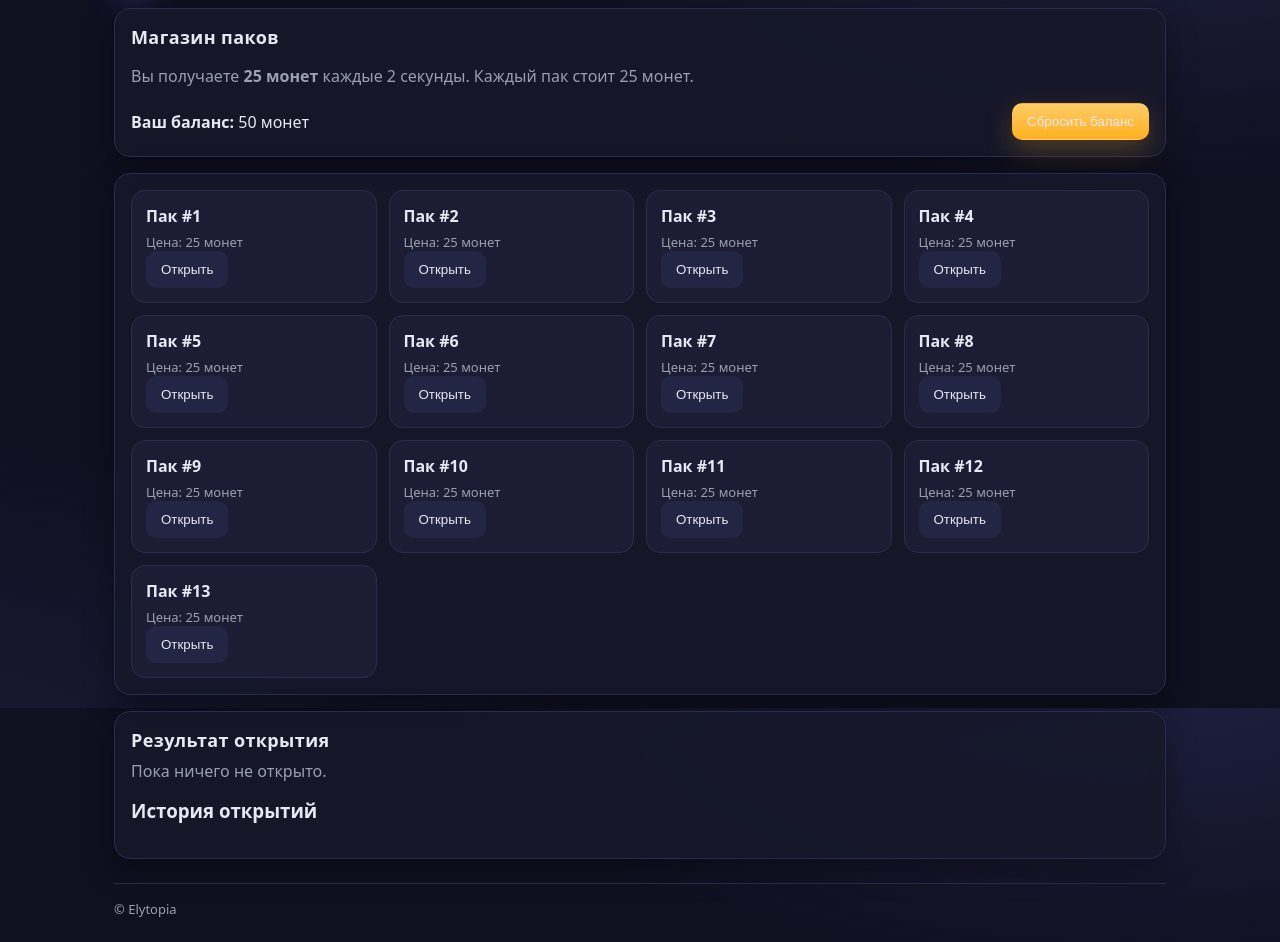
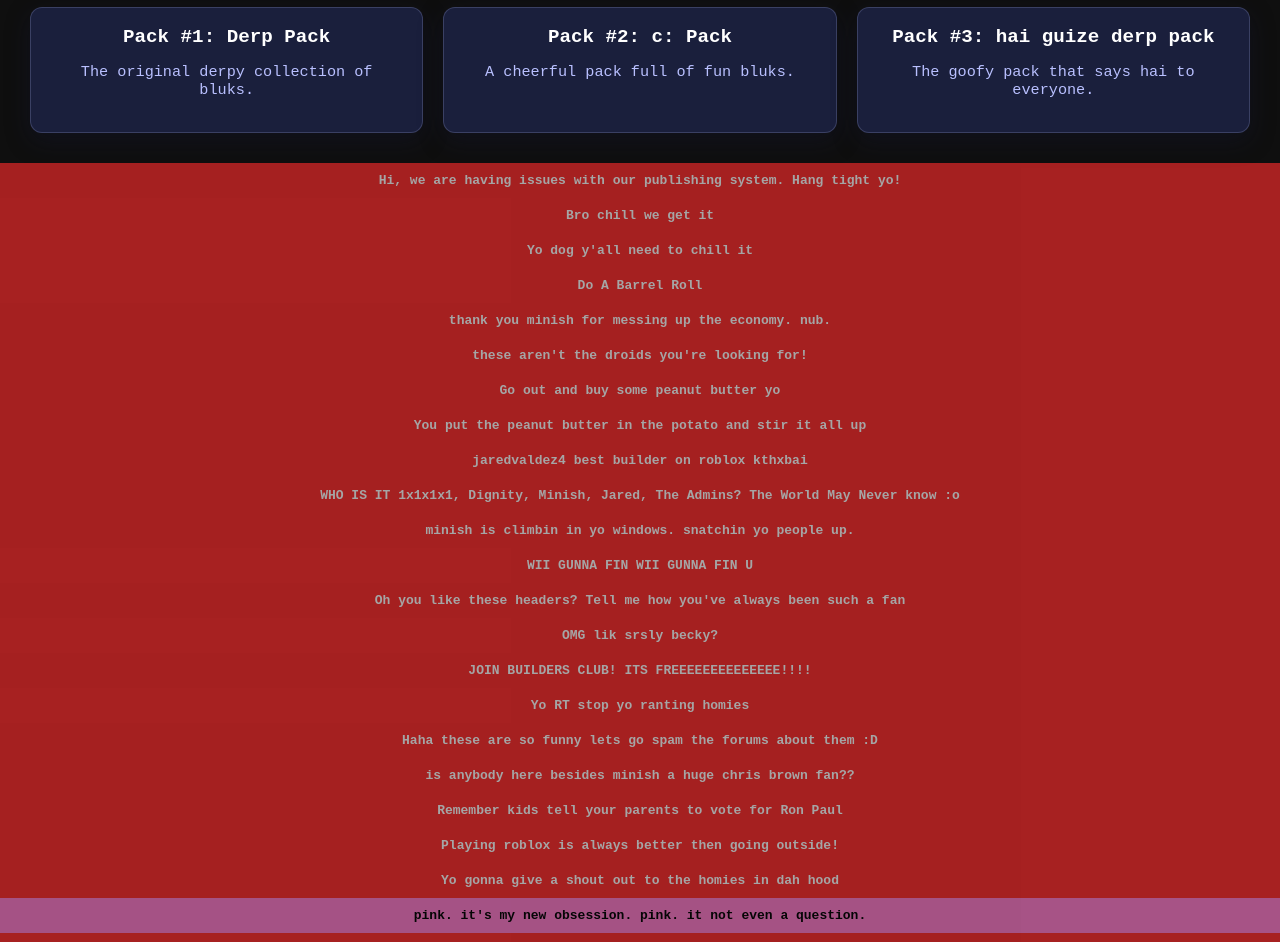
Before and after one commit to tokeny182/Elytopia, a plain HTML site: page market.html in a window 1280 px wide. Shown: the part 92-1034 px from the top of the page. Drawn offline with Linux system fonts and the light colour scheme.

Commit message:
Change language to English and enhance market page
Updated language to English and modified the title. Added custom styles and banners to enhance the visual presentation of the market page.

```diff
--- a/market.html
+++ b/market.html
@@ -1,130 +1,115 @@
 <!DOCTYPE html>
-<html lang="ru">
+<html lang="en">
 <head>
-  <meta charset="utf-8" />
-  <meta name="viewport" content="width=device-width, initial-scale=1" />
-  <title>Elytopia — Магазин</title>
-  <link rel="stylesheet" href="style.css" />
+  <meta charset="UTF-8" />
+  <title>Elytopia Market — Hacked</title>
+  <style>
+    body {
+      background: #0f0f0f;
+      color: #eee;
+      font-family: monospace;
+      margin: 0;
+      padding: 0;
+    }
+    header {
+      background: linear-gradient(135deg, #6aa6ff, #9d6aff);
+      padding: 20px;
+      text-align: center;
+      color: #fff;
+      font-size: 1.6rem;
+      font-weight: bold;
+    }
+    .packs {
+      display: grid;
+      grid-template-columns: repeat(auto-fit, minmax(240px, 1fr));
+      gap: 20px;
+      padding: 30px;
+    }
+    .pack {
+      background: #1a1f3c;
+      border: 1px solid rgba(185,192,255,0.2);
+      border-radius: 12px;
+      padding: 18px;
+      text-align: center;
+      box-shadow: 0 8px 24px rgba(20,24,54,0.35);
+    }
+    .pack h2 {
+      margin: 0 0 10px;
+      font-size: 1.2rem;
+      color: #fff;
+    }
+    .pack p {
+      color: #b9c0ff;
+      font-size: 0.95rem;
+    }
+    .banner {
+      padding: 10px;
+      font-weight: bold;
+      text-align: center;
+      animation: flicker 1.5s infinite;
+    }
+    .red { background: #ff2b2b; color: #fff; }
+    .pink { background: #ff7bcb; color: #000; }
+    .orange { background: #ffa500; color: #000; }
+    .blue { background: #3b6cff; color: #fff; }
+    @keyframes flicker {
+      0% { opacity: 1; }
+      50% { opacity: 0.6; }
+      100% { opacity: 1; }
+    }
+  </style>
 </head>
 <body>
-  <div class="container">
-    <header>
-      <div class="brand">
-        <div aria-hidden="true" class="brand-logo"></div>
-        <h1>Elytopia</h1>
-      </div>
-      <nav>
-        <a href="index.html" class="btn ghost">Главная</a>
-        <a href="login.html" class="btn ghost">Вход</a>
-        <a href="signup.html" class="btn ghost">Регистрация</a>
-      </nav>
-    </header>
+  <header>Elytopia Market</header>
+  <section class="packs">
+    <div class="pack">
+      <h2>Pack #1: Derp Pack</h2>
+      <p>The original derpy collection of bluks.</p>
+    </div>
+    <div class="pack">
+      <h2>Pack #2: c: Pack</h2>
+      <p>A cheerful pack full of fun bluks.</p>
+    </div>
+    <div class="pack">
+      <h2>Pack #3: hai guize derp pack</h2>
+      <p>The goofy pack that says hai to everyone.</p>
+    </div>
+  </section>
 
-    <main class="grid">
-      <!-- Currency display -->
-      <section class="card" style="grid-column: span 12;">
-        <h2>Магазин паков</h2>
-        <p class="muted">Вы получаете <strong>25 монет</strong> каждые 2 секунды. Каждый пак стоит 25 монет.</p>
-        <div class="row" style="justify-content: space-between; align-items: center;">
-          <div><strong>Ваш баланс:</strong> <span id="currency">0</span> монет</div>
-          <button class="btn warning" id="reset">Сбросить баланс</button>
-        </div>
-      </section>
-
-      <!-- Packs grid -->
-      <section class="card" style="grid-column: span 12;">
-        <div class="mode-grid" id="packs"></div>
-      </section>
-
-      <!-- Result + history -->
-      <section class="card" style="grid-column: span 12;">
-        <h2>Результат открытия</h2>
-        <div id="result" class="muted">Пока ничего не открыто.</div>
-        <h3 style="margin-top:16px;">История открытий</h3>
-        <ul id="history" class="muted"></ul>
-      </section>
-    </main>
-
-    <footer>
-      <div>© Elytopia</div>
-    </footer>
-  </div>
-
-  <script>
-    // --- Currency ---
-    let coins = 0;
-    const currencyEl = document.getElementById("currency");
-    setInterval(() => {
-      coins += 25;
-      currencyEl.textContent = coins;
-    }, 2000);
-
-    document.getElementById("reset").onclick = () => {
-      coins = 0;
-      currencyEl.textContent = coins;
-      document.getElementById("history").innerHTML = "";
-      document.getElementById("result").textContent = "Баланс сброшен.";
-    };
-
-    // --- Packs ---
-    const packsContainer = document.getElementById("packs");
-    const resultEl = document.getElementById("result");
-    const historyEl = document.getElementById("history");
-
-    const packs = Array.from({length: 13}, (_, i) => ({
-      id: i+1,
-      name: "Пак #" + (i+1)
-    }));
-
-    packs.forEach(pack => {
-      const div = document.createElement("div");
-      div.className = "mode";
-      div.innerHTML = `
-        <h3>${pack.name}</h3>
-        <p>Цена: 25 монет</p>
-        <button class="btn" data-pack="${pack.id}">Открыть</button>
-      `;
-      packsContainer.appendChild(div);
-    });
-
-    // --- Rarity system with exact chances ---
-    const rarities = [
-      { name: "Uncommon", chance: 19, color: "#4caf50" },
-      { name: "Rare", chance: 7, color: "#2196f3" },
-      { name: "Epic", chance: 5, color: "#9c27b0" },
-      { name: "Legendary", chance: 0.3, color: "#ff9800" },
-      { name: "Chroma", chance: 0.05, color: "#e91e63" },
-      { name: "Supreme", chance: 0.04, color: "#00bcd4" },
-      { name: "Mythical", chance: 0.01, color: "#f44336" }
-    ];
-
-    function rollRarity() {
-      const roll = Math.random() * 100;
-      let cumulative = 0;
-      for (const r of rarities) {
-        cumulative += r.chance;
-        if (roll <= cumulative) return r;
-      }
-      return rarities[0]; // fallback
-    }
-
-    // --- Pack opening ---
-    packsContainer.addEventListener("click", e => {
-      if (e.target.matches("[data-pack]")) {
-        if (coins < 25) {
-          resultEl.textContent = "Недостаточно монет!";
-          return;
-        }
-        coins -= 25;
-        currencyEl.textContent = coins;
-        const rarity = rollRarity();
-        resultEl.innerHTML = `Вы открыли пак и получили:
-          <span style="color:${rarity.color}; font-weight:bold">${rarity.name}</span>`;
-        const li = document.createElement("li");
-        li.innerHTML = `<span style="color:${rarity.color}; font-weight:bold">${rarity.name}</span>`;
-        historyEl.appendChild(li);
-      }
-    });
-  </script>
+  <!-- Hacked banners -->
+  <div class="banner red">Hi, we are having issues with our publishing system. Hang tight yo!</div>
+  <div class="banner red">Bro chill we get it</div>
+  <div class="banner red">Yo dog y'all need to chill it</div>
+  <div class="banner red">Do A Barrel Roll</div>
+  <div class="banner red">thank you minish for messing up the economy. nub.</div>
+  <div class="banner red">these aren't the droids you're looking for!</div>
+  <div class="banner red">Go out and buy some peanut butter yo</div>
+  <div class="banner red">You put the peanut butter in the potato and stir it all up</div>
+  <div class="banner red">jaredvaldez4 best builder on roblox kthxbai</div>
+  <div class="banner red">WHO IS IT 1x1x1x1, Dignity, Minish, Jared, The Admins? The World May Never know :o</div>
+  <div class="banner red">minish is climbin in yo windows. snatchin yo people up.</div>
+  <div class="banner red">WII GUNNA FIN WII GUNNA FIN U</div>
+  <div class="banner red">Oh you like these headers? Tell me how you've always been such a fan</div>
+  <div class="banner red">OMG lik srsly becky?</div>
+  <div class="banner red">JOIN BUILDERS CLUB! ITS FREEEEEEEEEEEEEE!!!!</div>
+  <div class="banner red">Yo RT stop yo ranting homies</div>
+  <div class="banner red">Haha these are so funny lets go spam the forums about them :D</div>
+  <div class="banner red">is anybody here besides minish a huge chris brown fan??</div>
+  <div class="banner red">Remember kids tell your parents to vote for Ron Paul</div>
+  <div class="banner red">Playing roblox is always better then going outside!</div>
+  <div class="banner red">Yo gonna give a shout out to the homies in dah hood</div>
+  <div class="banner pink">pink. it's my new obsession. pink. it not even a question.</div>
+  <div class="banner red">Abcedfghikjlmnoqprstuvwzyx</div>
+  <div class="banner red">SKRILLEX BANGARANG WUBWUWBWUBWUWBWUBWUWB</div>
+  <div class="banner orange">I'm the annoying orange banner. AHHAHAHAHAHAHAHAHAHAHAHAHAHAHAHAHAHAHAHAHAHAHAHAHAHAHAHAHAHAHAHAHAHHAHAHAHAHA</div>
+  <div class="banner red">NO TOMATO IS ALWAYS BEST SILLY ORANGE</div>
+  <div class="banner blue">minish is a stupid noob. nah not rly</div>
+  <div class="banner pink">remember kids trust anyone with your password</div>
+  <div class="banner orange">APRIL FEWLZ</div>
+  <div class="banner pink">Ten bux says we do roll back on today</div>
+  <div class="banner pink">hai itz pheedy mcnoobster and minish and we taken over</div>
+  <div class="banner pink">McNoobster in dah houze</div>
+  <div class="banner pink">McNoobster!!!!!!</div>
+  <div class="banner red">Proscribe stop posting your gonna get proscribed BROOOOOOO</div>
 </body>
 </html>
```
